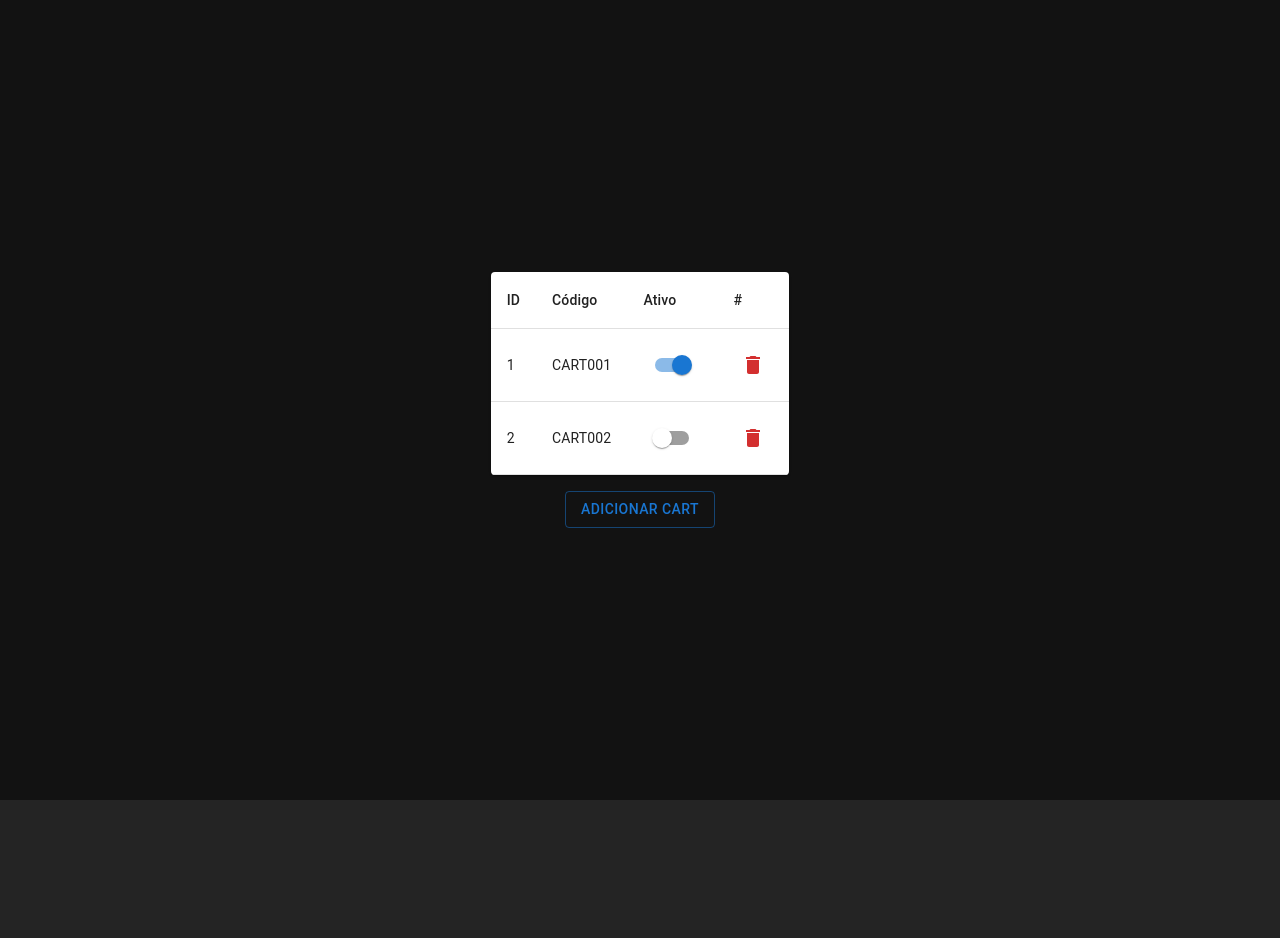
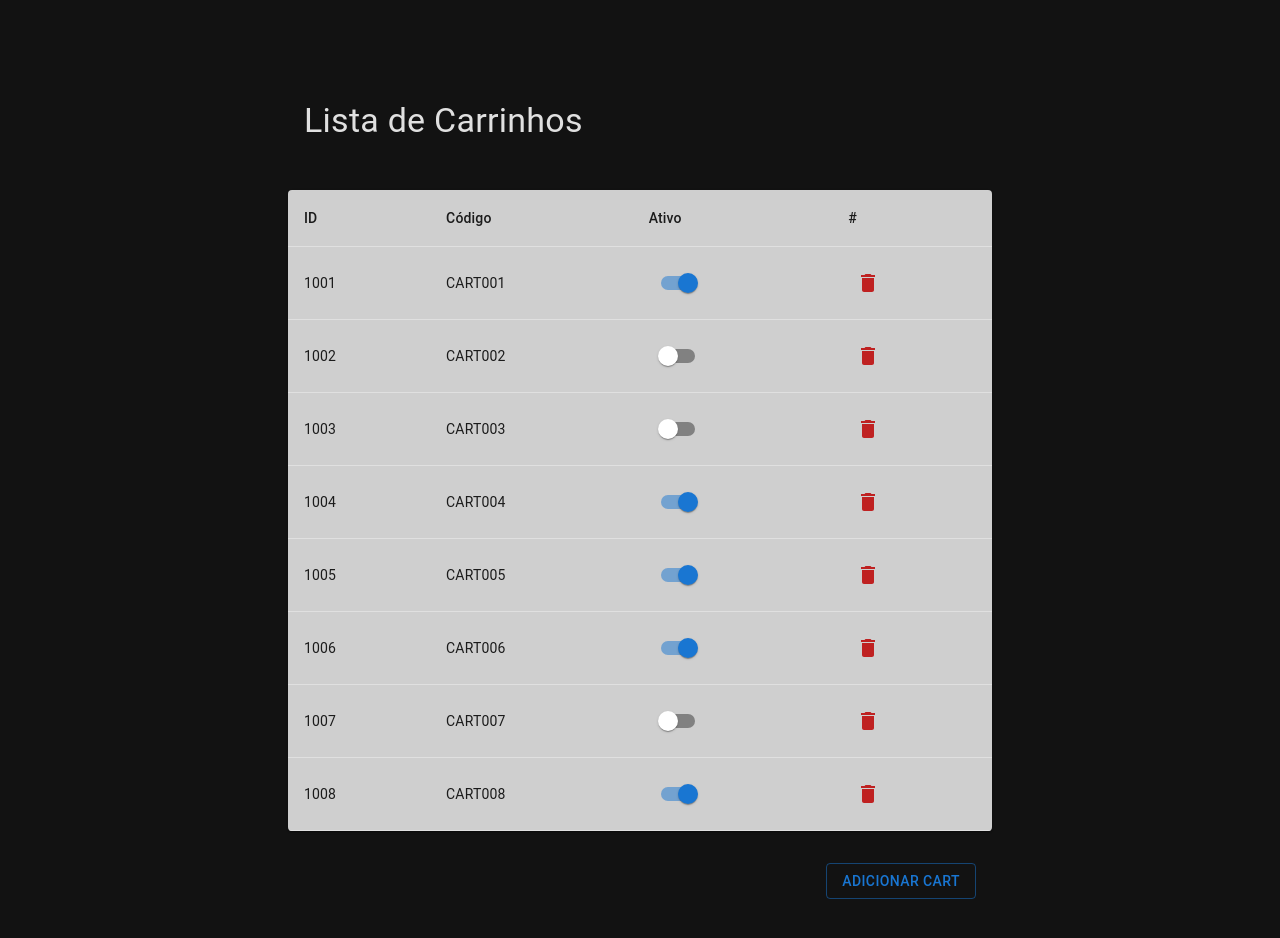
Before and after one commit to GabrielRego1/smartface-ui, a React (Vite) app: page /carts in a window 1280 px wide. Shown: the top 938 px of the page. Before the commit the page ends 800 px from the top, so only its background shows below. Built offline with nearby package versions, Linux system fonts and the light colour scheme.

Commit message:
improve css

```diff
--- a/src/App.css
+++ b/src/App.css
@@ -21,7 +21,7 @@
 }
 
 #root {
-  max-width: 80vh;
+  min-width: 100vh;
   margin: 0 auto;
   padding: 2rem;
   text-align: center;
--- a/src/components/Cart/AddCartModal/AddCartModal.tsx
+++ b/src/components/Cart/AddCartModal/AddCartModal.tsx
@@ -25,7 +25,9 @@ const AddCartModal: React.FC<AddCartModalProps> = ({ open, onClose, onAdd }) =>
     return (
         <Modal open={open} onClose={onClose}>
             <Box sx={{ backgroundColor: 'white', padding: 3, borderRadius: 2, maxWidth: 400, margin: 'auto', marginTop: '20%' }}>
-                <Typography variant="h6" component="h2">Adicionar Novo Cart</Typography>
+                <Typography variant="h6" component="h2" sx={{ color: '#363636' }}>
+                    Adicionar Novo Cart
+                </Typography>
                 <input
                     type="text"
                     placeholder="Código do Cart"
@@ -36,7 +38,7 @@ const AddCartModal: React.FC<AddCartModalProps> = ({ open, onClose, onAdd }) =>
                 {error && <Typography color="error">Por favor, insira um código válido!</Typography>}
                 <Box sx={{ mt: 2 }}>
                     <Button variant="contained" onClick={handleAddCart}>Salvar</Button>
-                    <Button variant="outlined" onClick={onClose} sx={{ ml: 1 }}>Cancelar</Button>
+                    <Button variant="outlined" onClick={onClose} sx={{ ml: 1, backgroundColor: '#white', color: 'black', '&:hover': { backgroundColor: '#bf2121',color:'var(--cor-texto)' }, }}>Cancelar</Button>
                 </Box>
             </Box>
         </Modal>
--- a/src/components/Cart/CartList/CartList.tsx
+++ b/src/components/Cart/CartList/CartList.tsx
@@ -1,5 +1,5 @@
 import React, { useState } from 'react';
-import { Box, Button, Table, TableBody, TableCell, TableContainer, TableHead, TableRow, Paper, Snackbar, Alert, Switch, IconButton } from '@mui/material';
+import { Box, Button, Table, TableBody, TableCell, TableContainer, TableHead, TableRow, Paper, Snackbar, Alert, Switch, IconButton, Typography } from '@mui/material';
 import AddCartModal from '../AddCartModal/AddCartModal';
 import DeleteIcon from '@mui/icons-material/Delete';
 interface Cart {
@@ -9,8 +9,14 @@ interface Cart {
 }
 
 const initialCarts: Cart[] = [
-  { id: 1, codigo: 'CART001', ativo: true },
-  { id: 2, codigo: 'CART002', ativo: false },
+  { id: 1001, codigo: 'CART001', ativo: true },
+  { id: 1002, codigo: 'CART002', ativo: false },
+  { id: 1003, codigo: 'CART003', ativo: false },
+  { id: 1004, codigo: 'CART004', ativo: true },
+  { id: 1005, codigo: 'CART005', ativo: true },
+  { id: 1006, codigo: 'CART006', ativo: true },
+  { id: 1007, codigo: 'CART007', ativo: false },
+  { id: 1008, codigo: 'CART008', ativo: true },
 ];
 
 const CartList: React.FC = () => {
@@ -43,7 +49,11 @@ const CartList: React.FC = () => {
 
   return (
     <Box sx={{ padding: 2 }}>
-      <TableContainer component={Paper} sx={{ mt: 2 }}>
+
+      <Box className="box" sx={{ display: 'flex', justifyContent: 'flex-start', mt: 2 }}>
+      <Typography variant="h4" component="h1" sx={{ mb: 2, color: 'var(--cor-texto)' }}>Lista de Carrinhos</Typography>
+      </Box>
+      <TableContainer component={Paper} sx={{ mt: 2, backgroundColor: '#cfcfcf' }}>
         <Table>
           <TableHead>
             <TableRow>
@@ -66,7 +76,7 @@ const CartList: React.FC = () => {
                 </TableCell>
                 <TableCell>
                   <IconButton color="error" onClick={() => handleDelete(cart.id)}>
-                    <DeleteIcon />
+                    <DeleteIcon sx={{ color: '#bf2121' }} />
                   </IconButton>
                 </TableCell>
               </TableRow>
@@ -80,7 +90,7 @@ const CartList: React.FC = () => {
         onClose={handleClose}
         onAdd={handleAddCart}
       />
-      <Box className="box">
+      <Box className="box" sx={{ display: 'flex', justifyContent: 'flex-end', mt: 2 }}>
         <Button variant="outlined" onClick={handleOpen}>Adicionar Cart</Button>
       </Box>
       <Snackbar open={error || success} autoHideDuration={6000} onClose={handleCloseSnackbar}>
```
